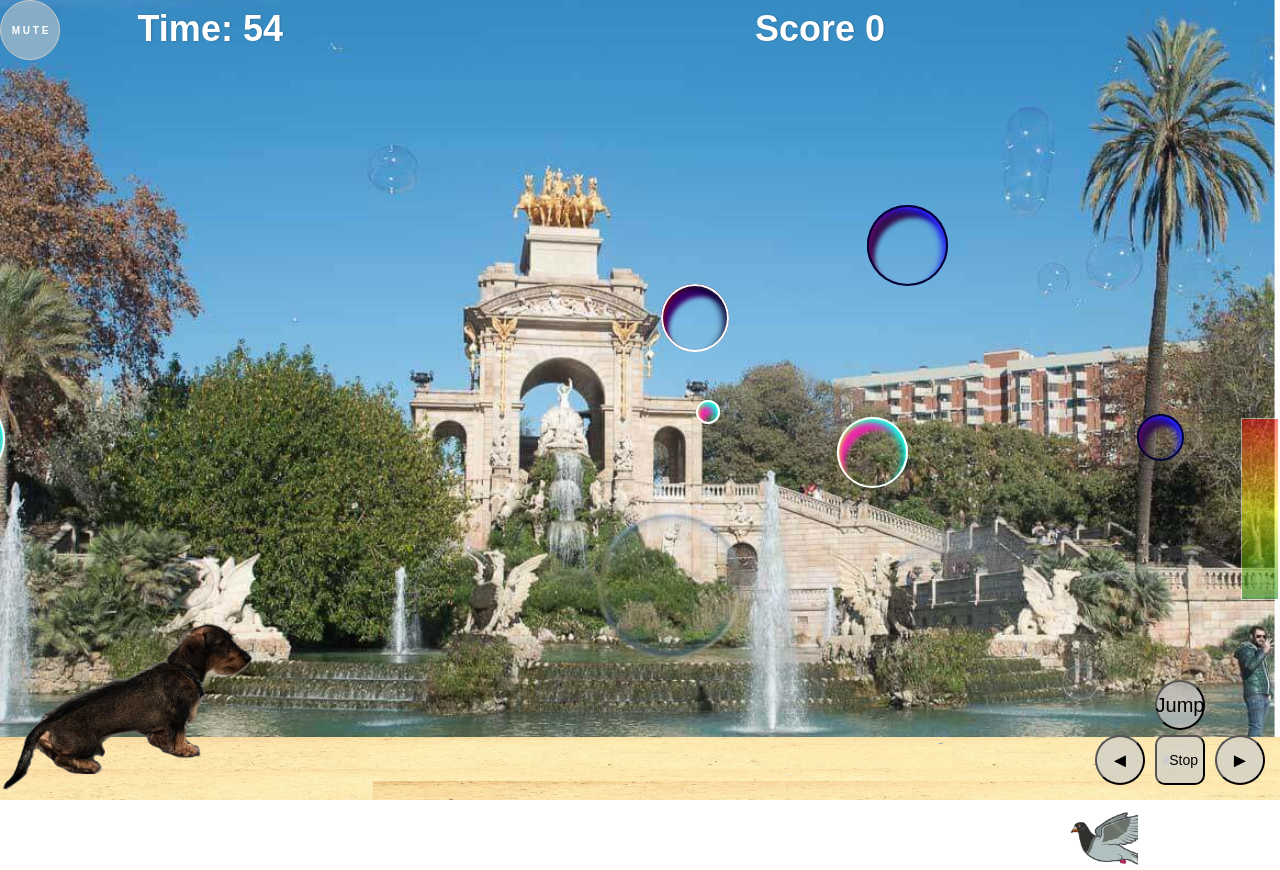
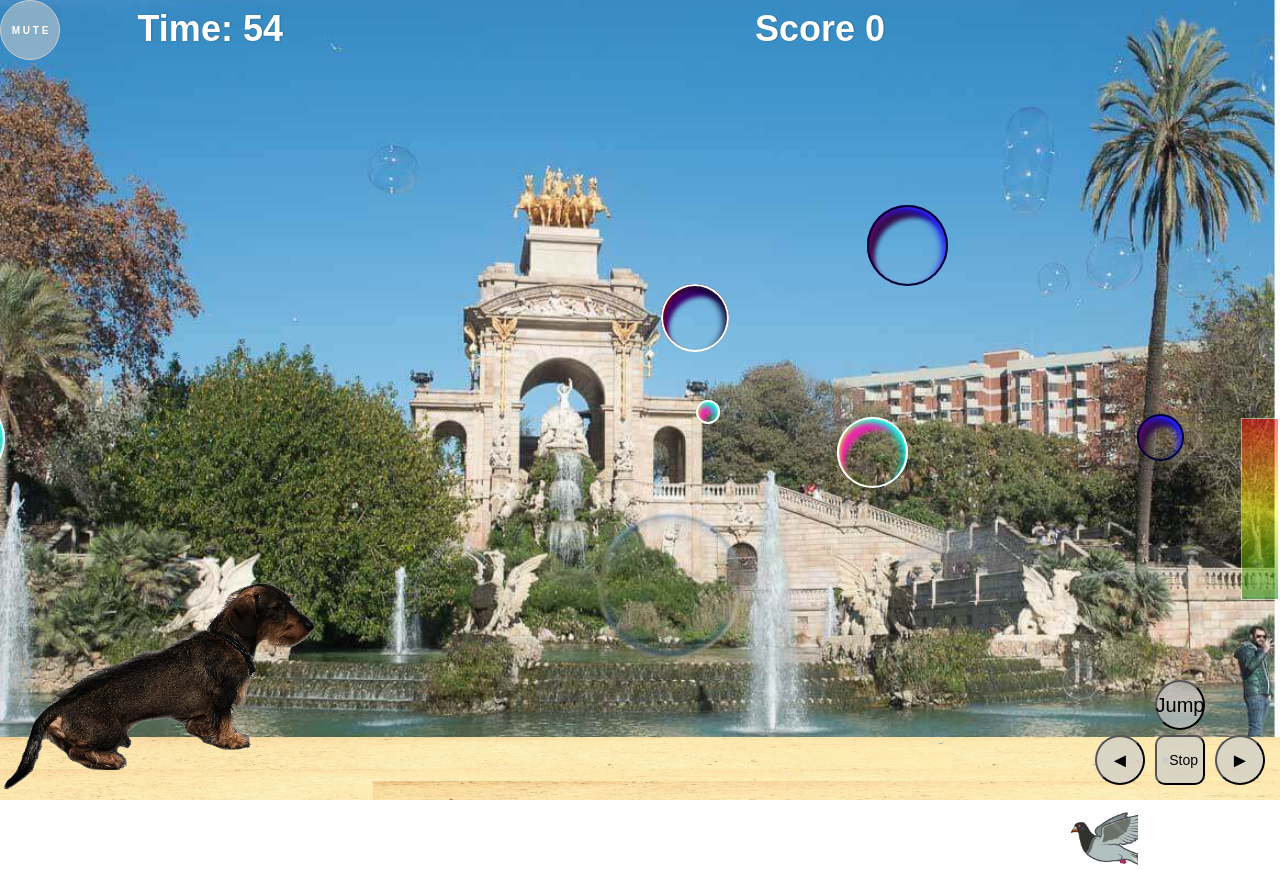
Before and after one commit to sanchezle/Bowie_game1, a Flask app: page /game in a window 1280 px wide. Run offline with Flask 3, Linux system fonts and the light colour scheme; the visitor is signed in with stand-in values (Sample User, id 1); some libraries are stand-ins or nearby versions.

Commit message:
bowie size again

```diff
--- a/static/styles2.css
+++ b/static/styles2.css
@@ -16,7 +16,7 @@ body, html {
 
 #dog {
   position: absolute;
-  width: 20%; /* Update the width of the dog image */
+  width: 25%; /* Update the width of the dog image */
   height: auto;
   bottom: 10px;
   z-index:2;
--- a/static/styles_game.css
+++ b/static/styles_game.css
@@ -17,7 +17,7 @@ body, html {
 
 #dog {
   position: absolute;
-  width: 20; /* Update the width of the dog image */
+  width: 50%; /* Update the width of the dog image */
   height: auto;
   bottom: 20px;
   z-index:2;
@@ -246,8 +246,3 @@ body, html {
   z-index: 3;
 }
 /* Media query for mobile devices */
-@media (max-width: 768px) {
-  #dog {
-      width: 50vw; /* Larger percentage of the viewport width on smaller screens */
-  }
-}
```
Also changed, not shown: 1 other file.
